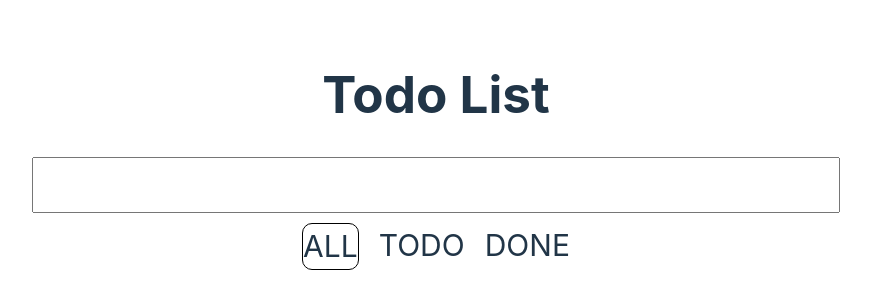
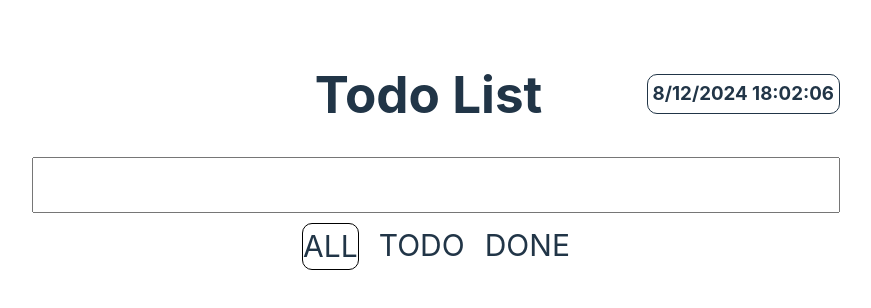
Before and after one commit to yamshick/react-vite-todo-app, a React (Vite) app: page / in a window 1280 px wide. Shown: the top 308 px of the page, without its empty margins (204-1075 px from the left). Built offline with nearby package versions, Linux system fonts and the light colour scheme.

Commit message:
date in header

```diff
--- /dev/null
+++ b/src/components/header.css
@@ -0,0 +1,17 @@
+.header-container {
+    display: flex;
+    justify-content: space-between;
+    align-items: center;
+}
+
+.header {
+    padding-left: 35%;
+    display: flex;
+}
+
+.date {
+    display: flex;
+    border: solid 1px;
+    border-radius: 10px;
+    padding: 5px;
+}
--- a/src/components/header.tsx
+++ b/src/components/header.tsx
@@ -1,7 +1,24 @@
+import { useEffect, useState } from 'react'
+import './header.css'
+import { getDate } from '../todo-list/todo/button-panel'
+
 interface IHeader {
     text: string
 }
 
+
 export const Header = ({text}: IHeader) => {
-    return (<h1>{text}</h1>)
+    const [date, setDate] = useState('')
+
+    useEffect(() => {
+        const interval = setInterval(() => setDate(getDate()), 1000)
+        return () => {clearInterval(interval)}
+    }, [])
+
+    return (
+    <div className='header-container'>
+        <h1 className='header'>{text}</h1>
+        <h3 className='date'>{date}</h3>
+    </div>
+    )
 }
--- a/src/store/reducers/todos-slice.ts
+++ b/src/store/reducers/todos-slice.ts
@@ -20,7 +20,7 @@ export const todosSlice = createSlice({
       state.todos = action.payload;
     },
     addTodo(state, action) {
-        state.todos = [...state.todos, action.payload]
+        state.todos = [action.payload, ...state.todos]
     },
     deleteTodo(state, action) {
         state.todos = state.todos.filter((todo: ITodoItem) => todo.id !== action.payload)
--- a/src/todo-list/todo/button-panel.tsx
+++ b/src/todo-list/todo/button-panel.tsx
@@ -2,9 +2,9 @@ const addZero = (timeItem: number) => {
     return String(timeItem).length === 1 ? `0${timeItem}` : timeItem
 }
 
-const getDate = (dateNow: Date) => {
-    const date = new Date(dateNow)
-    return `${date.toLocaleDateString()}    ${addZero(date.getHours())}:${addZero(date.getMinutes())}:${addZero(date.getSeconds())}`
+export const getDate = (dateNow?: Date) => {
+    const date = new Date(dateNow || Date.now())
+    return `${date.toLocaleDateString()} ${addZero(date.getHours())}:${addZero(date.getMinutes())}:${addZero(date.getSeconds())}`
 }
 
 interface IButtonPanel {
```
